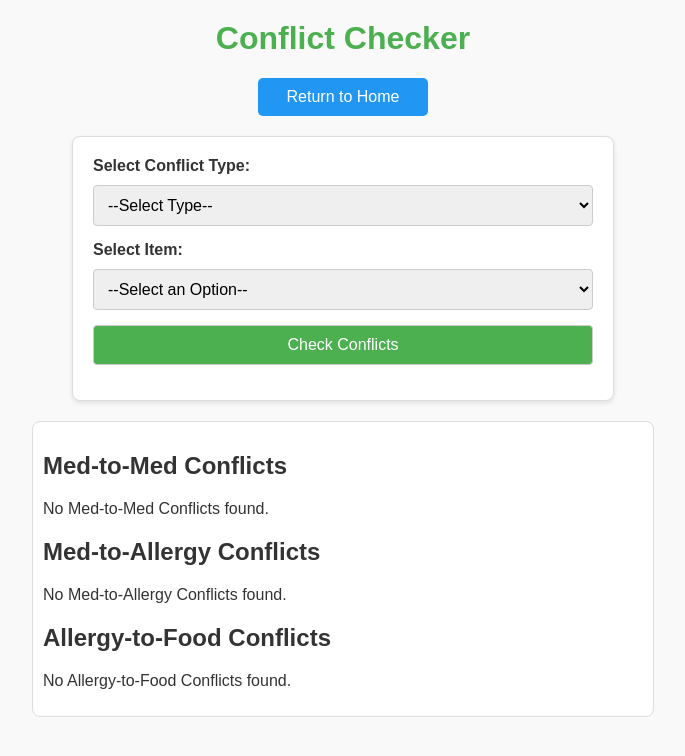
After one commit to sharlet-kumar/LongTermCareHome-Part2, a Django app: page /check-conflicts/ in a window 1280 px wide. The commit adds this page. Shown: the top 756 px of the page, without its empty margins (297-982 px from the left). Run offline with Django 5.2, Linux system fonts and the light colour scheme.

Commit message:
conflict checker added. dropdown boxes added

```diff
--- /dev/null
+++ b/LTCBase/test_app/templates/test_app/conflict_checker.html
@@ -0,0 +1,198 @@
+<!DOCTYPE html>
+<html lang="en">
+<head>
+    <meta charset="UTF-8">
+    <meta name="viewport" content="width=device-width, initial-scale=1.0">
+    <title>Check Conflicts</title>
+    <style>
+        body {
+            font-family: Arial, sans-serif;
+            background-color: #f9f9f9;
+            color: #333;
+            margin: 0;
+            padding: 0;
+        }
+
+        h1 {
+            text-align: center;
+            color: #4CAF50;
+            margin-top: 20px;
+        }
+
+        form {
+            max-width: 500px;
+            margin: 20px auto;
+            padding: 20px;
+            background: #fff;
+            border: 1px solid #ddd;
+            border-radius: 8px;
+            box-shadow: 0 2px 5px rgba(0, 0, 0, 0.1);
+        }
+
+        label {
+            display: block;
+            margin-bottom: 10px;
+            font-weight: bold;
+        }
+
+        select, button {
+            width: 100%;
+            padding: 10px;
+            margin-bottom: 15px;
+            font-size: 16px;
+            border: 1px solid #ccc;
+            border-radius: 4px;
+        }
+
+        button {
+            background-color: #4CAF50;
+            color: white;
+            cursor: pointer;
+        }
+
+        button:hover {
+            background-color: #45a049;
+        }
+
+        .return-home {
+            display: block;
+            width: 150px;
+            margin: 20px auto;
+            padding: 10px;
+            text-align: center;
+            background-color: #2196F3;
+            color: white;
+            text-decoration: none;
+            font-size: 16px;
+            border-radius: 5px;
+        }
+
+        .return-home:hover {
+            background-color: #1976D2;
+        }
+
+        .results {
+            max-width: 600px;
+            margin: 20px auto;
+            padding: 10px;
+            background: #fff;
+            border: 1px solid #ddd;
+            border-radius: 8px;
+        }
+
+        .results table {
+            width: 100%;
+            border-collapse: collapse;
+        }
+
+        .results th, .results td {
+            border: 1px solid #ddd;
+            padding: 8px;
+            text-align: left;
+        }
+
+        .results th {
+            background-color: #f4f4f4;
+        }
+
+    </style>
+</head>
+<body>
+    <h1>Conflict Checker</h1>
+      <!-- Return to Home Button -->
+      <a href="/" class="return-home">Return to Home</a>
+    <form method="GET">
+        <label for="conflictType">Select Conflict Type:</label>
+        <select id="conflictType" name="conflictType" onchange="this.form.submit()">
+            <option value="">--Select Type--</option>
+            <option value="medication" {% if conflict_type == 'medication' %}selected{% endif %}>Medication</option>
+            <option value="allergy" {% if conflict_type == 'allergy' %}selected{% endif %}>Allergy</option>
+            <option value="food" {% if conflict_type == 'food' %}selected{% endif %}>Food</option>
+        </select>
+
+        <label for="name">Select Item:</label>
+        <select id="name" name="name">
+            <option value="">--Select an Option--</option>
+            {% if conflict_type == 'medication' %}
+                {% for med in medications %}
+                    <option value="{{ med.medID }}" {% if name == med.medID %}selected{% endif %}>
+                        {{ med.medName }}
+                    </option>
+                {% endfor %}
+            {% elif conflict_type == 'allergy' %}
+                {% for allergy in allergies %}
+                    <option value="{{ allergy.allergyName }}" {% if name == allergy.allergyName %}selected{% endif %}>
+                        {{ allergy.allergyName }}
+                    </option>
+                {% endfor %}
+            {% elif conflict_type == 'food' %}
+                {% for food in foods %}
+                    <option value="{{ food.foodname }}" {% if name == food.foodname %}selected{% endif %}>
+                        {{ food.foodname }}
+                    </option>
+                {% endfor %}
+            {% endif %}
+        </select>
+
+        <button type="submit">Check Conflicts</button>
+    </form>
+
+    <div class="results">
+        <h2>Med-to-Med Conflicts</h2>
+        {% if med_to_med_conflicts %}
+            <table>
+                <tr>
+                    <th>Medication A</th>
+                    <th>Medication B</th>
+                    <th>Severity</th>
+                </tr>
+                {% for conflict in med_to_med_conflicts %}
+                    <tr>
+                        <td>{{ conflict.medicationAID.medName }}</td>
+                        <td>{{ conflict.medicationBID.medName }}</td>
+                        <td>{{ conflict.severity }}</td>
+                    </tr>
+                {% endfor %}
+            </table>
+        {% else %}
+            <p class="no-results">No Med-to-Med Conflicts found.</p>
+        {% endif %}
+
+        <h2>Med-to-Allergy Conflicts</h2>
+        {% if med_to_allergy_conflicts %}
+            <table>
+                <tr>
+                    <th>Medication</th>
+                    <th>Allergy</th>
+                </tr>
+                {% for conflict in med_to_allergy_conflicts %}
+                    <tr>
+                        <td>{{ conflict.medID.medName }}</td>
+                        <td>{{ conflict.allergyName.allergyName }}</td>
+                    </tr>
+                {% endfor %}
+            </table>
+        {% else %}
+            <p class="no-results">No Med-to-Allergy Conflicts found.</p>
+        {% endif %}
+
+        <h2>Allergy-to-Food Conflicts</h2>
+        {% if allergy_to_food_conflicts %}
+            <table>
+                <tr>
+                    <th>Food</th>
+                    <th>Allergy</th>
+                </tr>
+                {% for conflict in allergy_to_food_conflicts %}
+                    <tr>
+                        <td>{{ conflict.foodname.foodname }}</td>
+                        <td>{{ conflict.allergyName.allergyName }}</td>
+                    </tr>
+                {% endfor %}
+            </table>
+        {% else %}
+            <p class="no-results">No Allergy-to-Food Conflicts found.</p>
+        {% endif %}
+    </div>
+</body>
+</html>
--- a/LTCBase/test_app/templates/test_app/homepage.html
+++ b/LTCBase/test_app/templates/test_app/homepage.html
@@ -92,6 +92,7 @@
             <li><a href="{% url 'add_medication' %}">Add Medication</a></li>
             <li><a href="{% url 'filter_medications' %}">Filter Medications by Condition</a></li>
             <li><a href="{% url 'search_patients' %}">Search Patients</a></li>
+            <li><a href="{% url 'check_conflicts' %}" class="nav-button">Check Conflicts</a> </li>
         </ul>
     </div>
     <footer>
--- a/LTCBase/test_app/urls.py
+++ b/LTCBase/test_app/urls.py
@@ -14,4 +14,6 @@ urlpatterns = [
     path('filter-medications/', views.filter_medications, name='filter_medications'),
     path('medications-conditions/', views.medications_or_conditions, name='medications_or_conditions'),
     path('search_patients/', views.search_patients, name='search_patients'),
+    path('check-conflicts/', views.check_conflicts, name='check_conflicts'),
+
 ]
--- a/LTCBase/test_app/views.py
+++ b/LTCBase/test_app/views.py
@@ -1,10 +1,9 @@
 from django.shortcuts import render
 from django.shortcuts import render, get_object_or_404, redirect
-from .models import Patient, MedsTreatCondition, Medication
+from .models import Patient, MedsTreatCondition, Medication, MedAllergyConflict, MedtoMedConflict, FoodAllergyConflict, Allergy, Food
 from datetime import date
 from django.utils.datastructures import MultiValueDictKeyError
-from django.http import HttpResponseRedirect
-
+from django.db.models import Q
 
 health_conditions = [
     'Hypertension', 'Diabetes', 'Asthma', 'Heart Disease', 'Alzheimers', 'Dementia', 'Depression',
@@ -38,31 +37,41 @@ def add_patient(request):
 
 # Update a patient
 def update_patient(request):
+    patients = Patient.objects.all()  # Retrieve all patients for the dropdown
     patient = None
-    message = None  # Variable to store both error and success messages
+    message = None
 
     # Handle GET request
     if request.method == 'GET':
-        patient_id = request.GET.get('id')  # Safely get the patient ID from GET parameters
+        patient_id = request.GET.get('id')  # Get the patient ID from the dropdown
         if patient_id:
             try:
                 patient = get_object_or_404(Patient, patientID=patient_id)
             except:
                 message = f"No patient found with ID {patient_id}."
-        return render(request, 'test_app/update_patient.html', {'patient': patient, 'message': message})
+        return render(request, 'test_app/update_patient.html', {
+            'patients': patients,
+            'patient': patient,
+            'message': message,
+        })
 
     # Handle POST request
     if request.method == 'POST':
-        patient_id = request.POST.get('id')  # Safely get the patient ID from POST data
+        patient_id = request.POST.get('id')  # Get the patient ID
         if not patient_id:
-            return render(request, 'test_app/update_patient.html', {'message': 'Patient ID is missing'})
+            return render(request, 'test_app/update_patient.html', {
+                'patients': patients,
+                'message': 'Patient ID is missing'
+            })
 
-        # Try to fetch and update the patient record
         try:
             patient = get_object_or_404(Patient, patientID=patient_id)
         except:
             message = f"No patient found with ID {patient_id}."
-            return render(request, 'test_app/update_patient.html', {'message': message})
+            return render(request, 'test_app/update_patient.html', {
+                'patients': patients,
+                'message': message
+            })
 
         # Update patient details
         patient.firstName = request.POST.get('firstName', patient.firstName)
@@ -75,12 +84,15 @@ def update_patient(request):
         patient.insuranceCheck = request.POST.get('insuranceCheck') == 'on'
         patient.save()
 
-        # Set success message
         message = f"Patient with ID {patient_id} successfully updated."
-        return render(request, 'test_app/update_patient.html', {'patient': patient, 'message': message})
+        return render(request, 'test_app/update_patient.html', {
+            'patients': patients,
+            'patient': patient,
+            'message': message,
+        })
 
-    # Render default form if no request data
-    return render(request, 'test_app/update_patient.html')
+    return render(request, 'test_app/update_patient.html', {'patients': patients})
+
 
 
 # Delete a patient
@@ -159,40 +171,115 @@ def medications_or_conditions(request):
 
 #search patients
 def search_patients(request):
-    # Initialize empty variables for patients and search term
+    search_type = request.GET.get('searchType')
+    query = request.GET.get(search_type) if search_type else None
     patients = None
-    search_attribute = None
-    search_value = None
 
-    if request.method == 'POST':
-        search_attribute = request.POST.get('search_attribute', '')  # Get the attribute selected by the user
-        search_value = request.POST.get('search_value', '')  # Get the value entered by the user
-
-        # Perform search based on the selected attribute and value
-        if search_attribute == 'weight':
-            patients = Patient.objects.filter(weight=search_value)
-        elif search_attribute == 'height':
-            patients = Patient.objects.filter(height=search_value)
-        elif search_attribute == 'firstName':
-            patients = Patient.objects.filter(firstName__icontains=search_value)
-        elif search_attribute == 'lastName':
-            patients = Patient.objects.filter(lastName__icontains=search_value)
-        elif search_attribute == 'dateOfBirth':
-            # Handle date of birth search, expecting YYYY-MM-DD format
-            try:
-                dob = date.fromisoformat(search_value)
-                patients = Patient.objects.filter(dateOfBirth=dob)
-            except ValueError:
-                patients = []  # If date format is invalid, return empty result
-        elif search_attribute == 'sex':
-            patients = Patient.objects.filter(sex__icontains=search_value)
-        elif search_attribute == 'dnr':
-            patients = Patient.objects.filter(dnr=(search_value.lower() == 'on'))  # True/False
-        elif search_attribute == 'insuranceCheck':
-            patients = Patient.objects.filter(insuranceCheck=(search_value.lower() == 'on'))  # True/False
+    if query:
+        if search_type in ['firstName', 'lastName']:
+            patients = Patient.objects.filter(**{search_type: query})
+        elif search_type in ['height', 'weight']:
+            patients = Patient.objects.filter(**{search_type: float(query)})
+        elif search_type == 'sex':
+            patients = Patient.objects.filter(sex=query)
+        elif search_type == 'dateOfBirth':
+            patients = Patient.objects.filter(dateOfBirth__year=query.split('-')[0])
+        elif search_type == 'dnr':
+            patients = Patient.objects.filter(dnr=True)
+        elif search_type == 'insuranceCheck':
+            patients = Patient.objects.filter(insuranceCheck=True)
 
     return render(request, 'test_app/search_patients.html', {
         'patients': patients,
-        'search_attribute': search_attribute,
-        'search_value': search_value,
+        'search_type': search_type,
+        'query': query,
     })
+
+
+def check_conflicts(request):
+    conflict_type = request.GET.get('conflictType')
+    name = request.GET.get('name')
+
+    # Separate conflict results
+    med_to_med_conflicts = []
+    med_to_allergy_conflicts = []
+    allergy_to_food_conflicts = []
+
+    # Dropdown data
+    medications = Medication.objects.all()
+    allergies = Allergy.objects.all()
+    foods = Food.objects.all()
+
+    if conflict_type and name:
+        if conflict_type == 'medication':
+            # Med-to-Med Conflicts
+            med_to_med_conflicts = MedtoMedConflict.objects.filter(
+                medicationAID=name
+            ) | MedtoMedConflict.objects.filter(
+                medicationBID=name
+            )
+            # Med-to-Allergy Conflicts
+            med_to_allergy_conflicts = MedAllergyConflict.objects.filter(medID=name)
+
+        elif conflict_type == 'allergy':
+            # Med-to-Allergy Conflicts
+            med_to_allergy_conflicts = MedAllergyConflict.objects.filter(allergyName=name)
+            # Allergy-to-Food Conflicts
+            allergy_to_food_conflicts = FoodAllergyConflict.objects.filter(allergyName=name)
+
+        elif conflict_type == 'food':
+            # Allergy-to-Food Conflicts
+            allergy_to_food_conflicts = FoodAllergyConflict.objects.filter(foodname=name)
+
+    return render(request, 'test_app/conflict_checker.html', {
+        'conflict_type': conflict_type,
+        'name': name,
+        'medications': medications,
+        'allergies': allergies,
+        'foods': foods,
+        'med_to_med_conflicts': med_to_med_conflicts,
+        'med_to_allergy_conflicts': med_to_allergy_conflicts,
+        'allergy_to_food_conflicts': allergy_to_food_conflicts,
+    })
+
+def assign_medication(request):
+    patients = Patient.objects.all()
+    conditions = []
+    medications = []
+
+    selected_patient = None
+    selected_condition = None
+    message = None
+
+    if request.method == 'POST':
+        patient_id = request.POST.get('patient')
+        condition_name = request.POST.get('condition')
+
+        if patient_id:
+            selected_patient = get_object_or_404(Patient, patientID=patient_id)
+            conditions = MedsTreatCondition.objects.filter(medID=selected_patient).values_list('conditionName', flat=True)
+
+        if condition_name:
+            selected_condition = condition_name
+
+            # Get medications that treat the condition
+            condition_medications = Medication.objects.filter(
+                meds_treat_condition__conditionName=condition_name
+            ).exclude(
+                # Exclude medications conflicting with patient allergies
+                medallergyconflict__allergyName__in=selected_patient.allergies.values_list('allergyName', flat=True)
+            ).exclude(
+                # Exclude medications conflicting with other meds the patient is taking
+                medtomedconflict__medicationAID__in=selected_patient.medications.values_list('medID', flat=True)
+            )
+
+            medications = condition_medications
+
+    return render(request, 'test_app/assign_medication.html', {
+        'patients': patients,
+        'conditions': conditions,
+        'medications': medications,
+        'selected_patient': selected_patient,
+        'selected_condition': selected_condition,
+        'message': message,
+    })
```
Also changed, not shown: LTCBase/test_app/admin.py (+42 -3 lines), LTCBase/test_app/models.py (+104 -5 lines), LTCBase/test_app/templates/test_app/assign_medication.html (added, +59 -0 lines), LTCBase/test_app/templates/test_app/search_patients.html (+98 -20 lines), LTCBase/test_app/templates/test_app/update_patient.html (+10 -2 lines), LTCBase/test_app/migrations/0006_alter_medstreatcondition_table_foodallergyconflict_and_more.py (added), LTCBase/test_app/migrations/0007_rename_medmedconflict_medtomedconflict.py (added), LTCBase/test_app/migrations/0008_alter_medtomedconflict_table.py (added), LTCBase/test_app/migrations/0009_allergy_food_and_more.py (added), LTCBase/test_app/migrations/0010_remove_medtomedconflict_conflictcheck_and_more.py (added).
